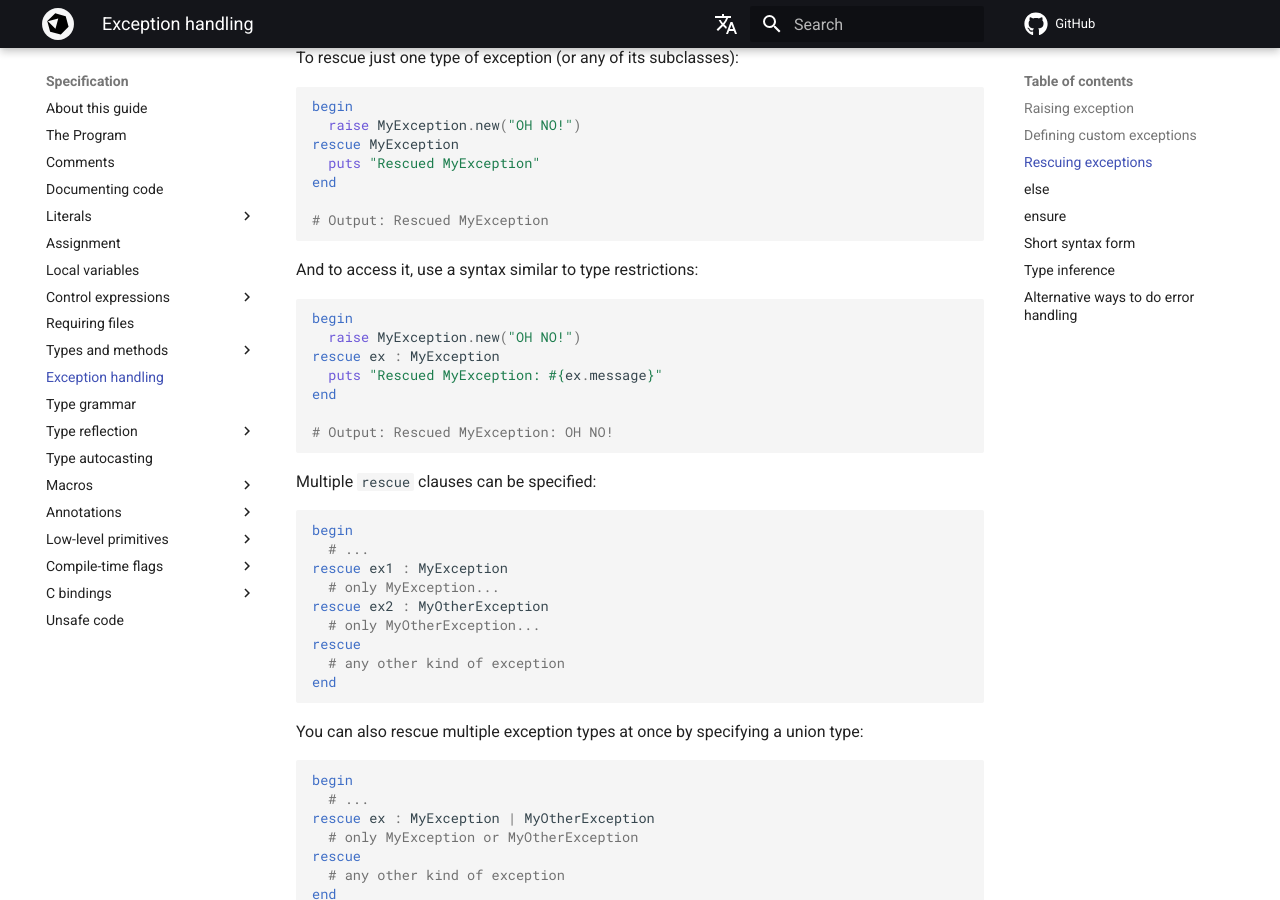
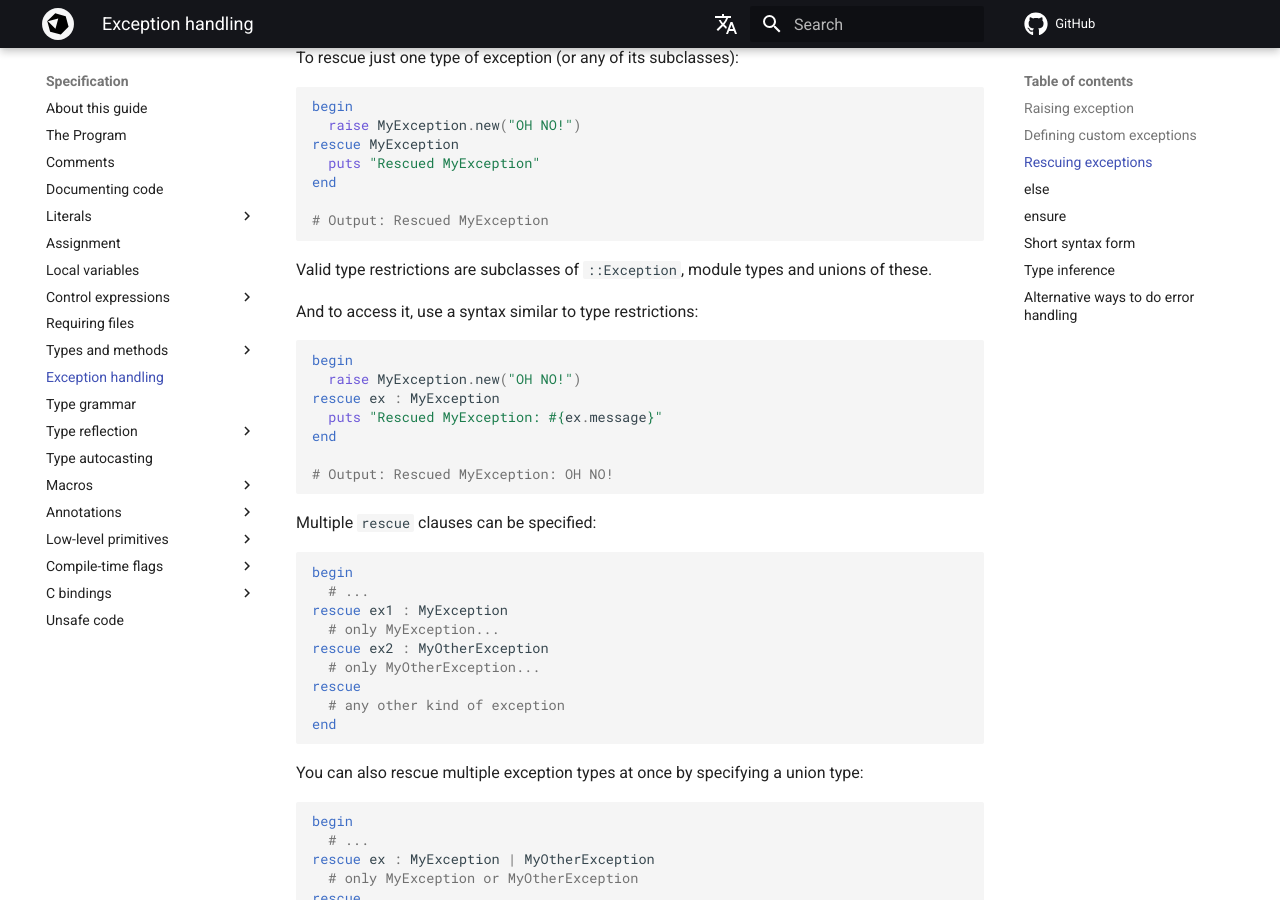
Before and after one commit to crystal-lang/crystal-book, an MkDocs documentation site: the page built from docs/syntax_and_semantics/exception_handling.md, in a window 1280 px wide and 900 px high, scrolled down 1339 px. Built offline with MkDocs 1.6.1 and Material for MkDocs 9.7.7, drawn with Linux system fonts in a browser that asks for light colours; nearby versions of some CDN libraries; library files that are not in the unit come from our copies; comment, search, counter and statistics services are not loaded; the version menu is left out.

Commit message:
Mention which types are valid for type restriction on `rescue`
Module types were added in https://github.com/crystal-lang/crystal/pull/14552

````diff
--- a/docs/syntax_and_semantics/exception_handling.md
+++ b/docs/syntax_and_semantics/exception_handling.md
@@ -66,6 +66,8 @@ end
 
 # Output: Rescued MyException
 ```
+
+Valid type restrictions are subclasses of `::Exception`, module types and unions of these.
 
 And to access it, use a syntax similar to type restrictions:
 
````
